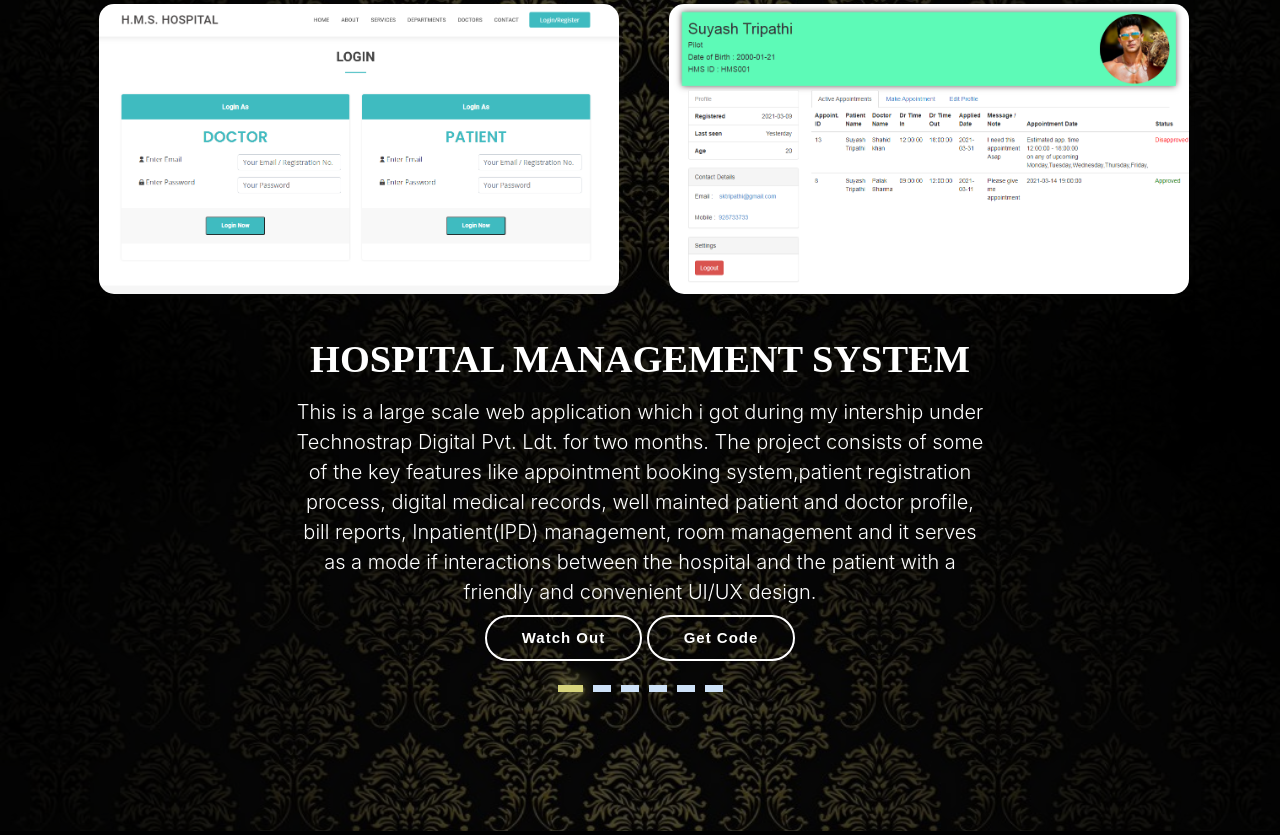
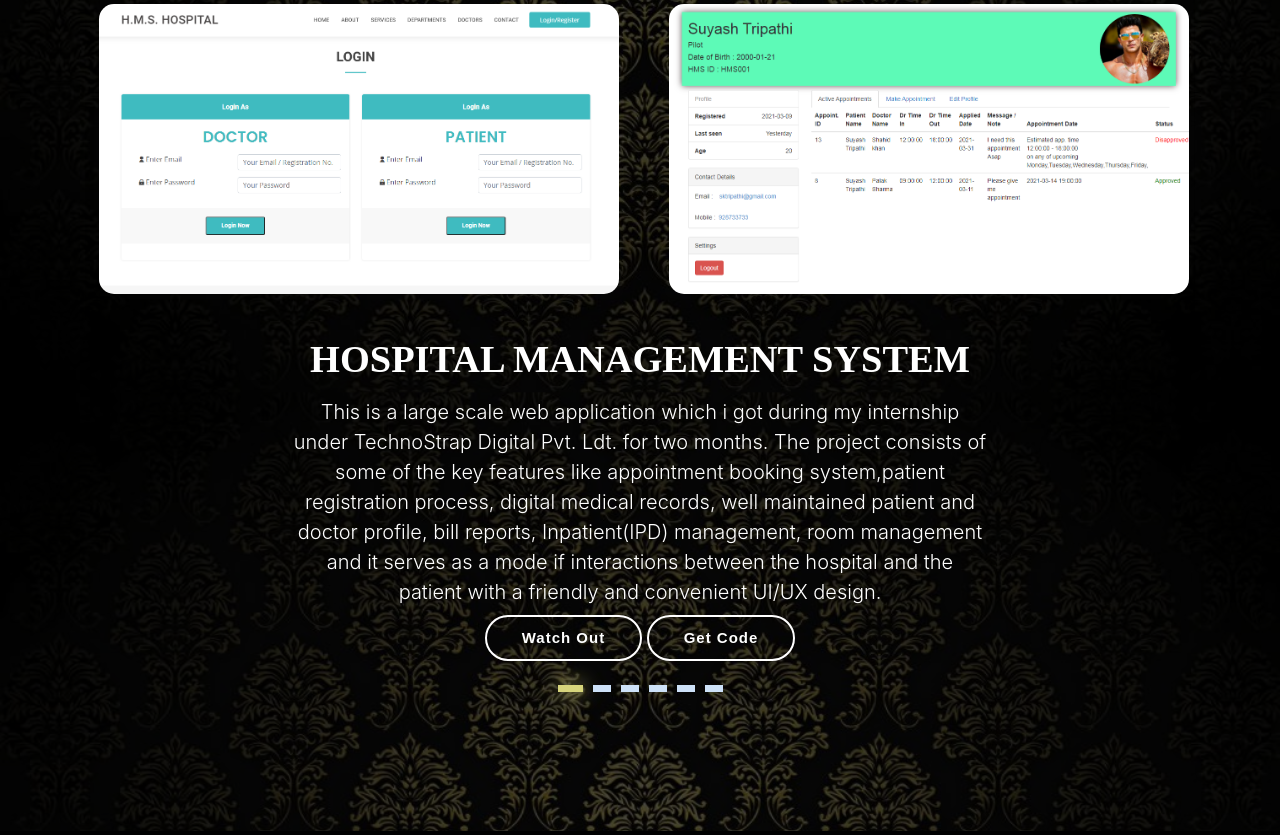
Before and after one commit to SafaanHashmi/safaanamin.github.io, a PHP site: page / in a window 1280 px wide. Shown: the part 2311-3146 px from the top of the page. Run offline with PHP 8.4, Linux system fonts and the light colour scheme; some web fonts are replaced.

Commit message:
Update index.php

```diff
--- a/index.php
+++ b/index.php
@@ -303,12 +303,12 @@
                 </div>
                 <div class="content-test">
                   <p class="description lead">
-                    This is a large scale web application which i got during my intership under Technostrap Digital Pvt. Ldt. for two months. The project consists of some of the key features like
-					appointment booking system,patient registration process, digital medical records, well mainted patient and doctor profile, bill reports, Inpatient(IPD) management, room management and it serves as a mode if interactions between the hospital and the patient with a friendly and convenient UI/UX design.
+                    This is a large scale web application which i got during my internship under TechnoStrap Digital Pvt. Ldt. for two months. The project consists of some of the key features like
+					appointment booking system,patient registration process, digital medical records, well maintained patient and doctor profile, bill reports, Inpatient(IPD) management, room management and it serves as a mode if interactions between the hospital and the patient with a friendly and convenient UI/UX design.
 
                   </p>
                   <!--<span class="comit"><i class="fa fa-quote-right"></i></span>-->
-				  <a href="#" class="btn-get-started" target="_blank">Watch Out</a>
+				  <a href="https://youtu.be/x-l5CLEfjxQ" class="btn-get-started" target="_blank">Watch Out</a>
 				  <a href="https://github.com/SafaanHashmi/Hospital-Management-System-HMS-" class="btn-get-started" target="_blank">Get Code</a>
                 </div>
               </div>
```
